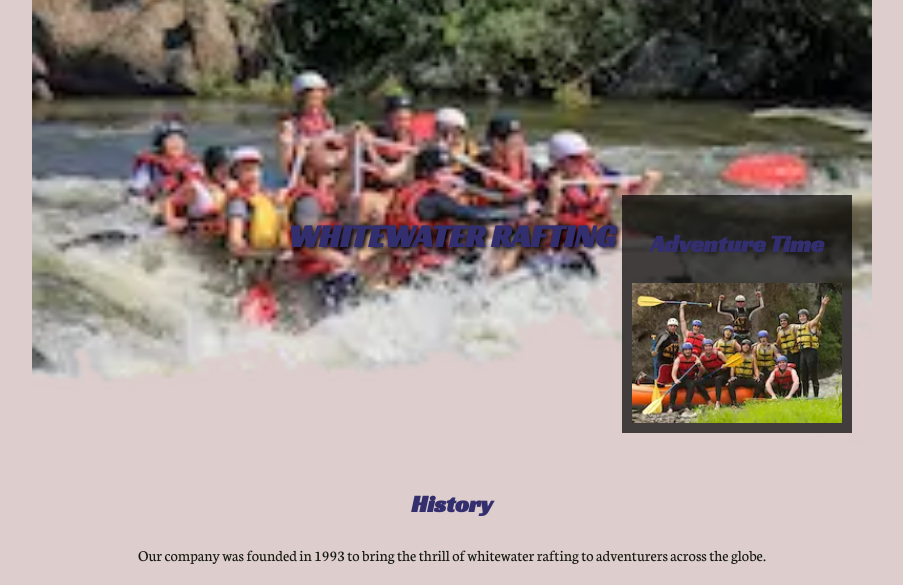
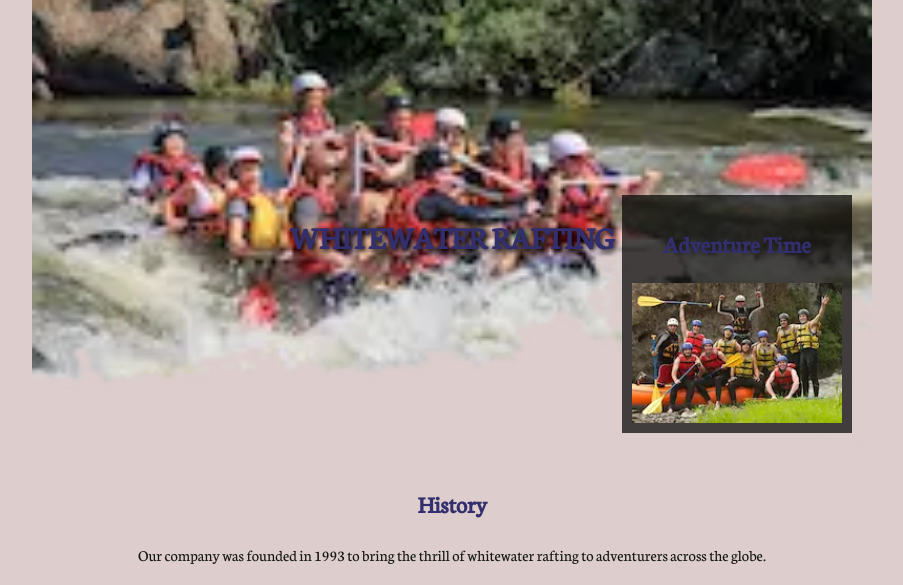
Before and after one commit to J-WilMil/wdd130, a plain HTML site: page wwr/about.html in a window 1280 px wide. Shown: the part 162-747 px from the top of the page, without its empty margins (188-1091 px from the left). Drawn offline with Linux system fonts and the light colour scheme.

Commit message:
font change

```diff
--- a/wwr/styles/rafting.css
+++ b/wwr/styles/rafting.css
@@ -35,7 +35,7 @@ a{
     left: 50%;
     transform: translate(-50%, -50%);
     color: var(--colour_one);
-    font-family: "Racing Sans One", serif;
+    font-family: "Neuton", serif;
     text-shadow: 2px 2px 5px black;
     text-align: center;
 }
@@ -56,7 +56,7 @@ a{
 
 h1,h2{
     color: var(--colour_one);
-    font-family: "Racing Sans One", serif;
+    font-family: "Neuton", serif;
 }
 
 p{
```
Also changed, not shown: wwr/contact.html (+0 -2 lines).
